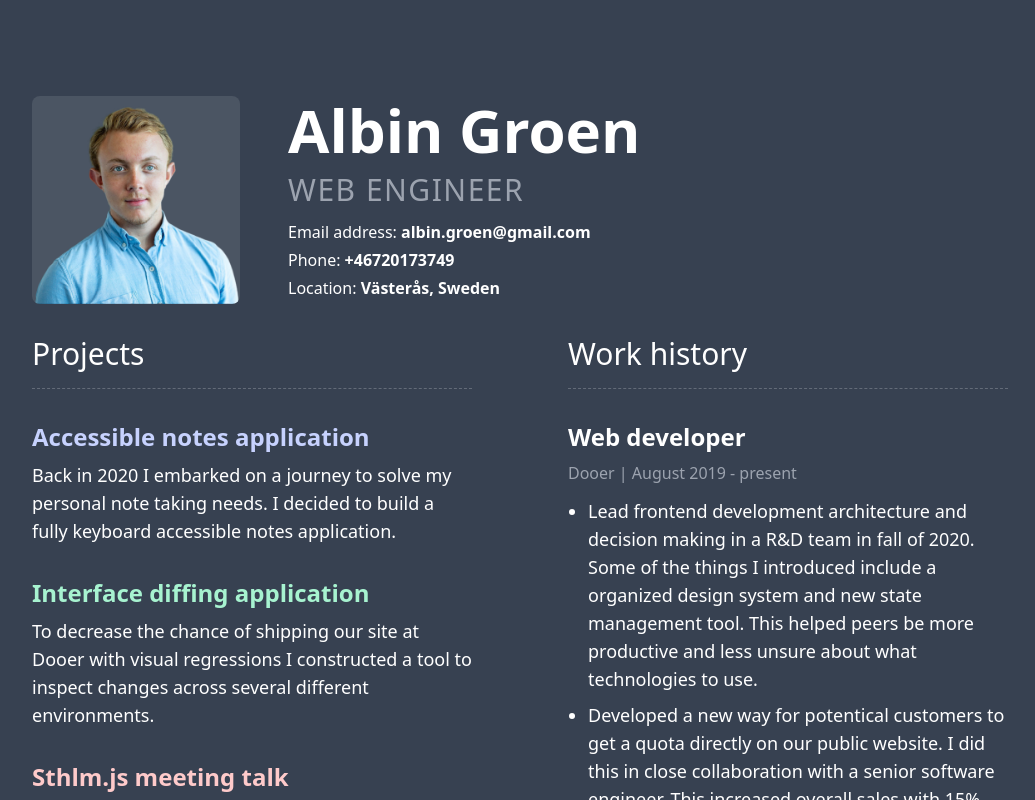
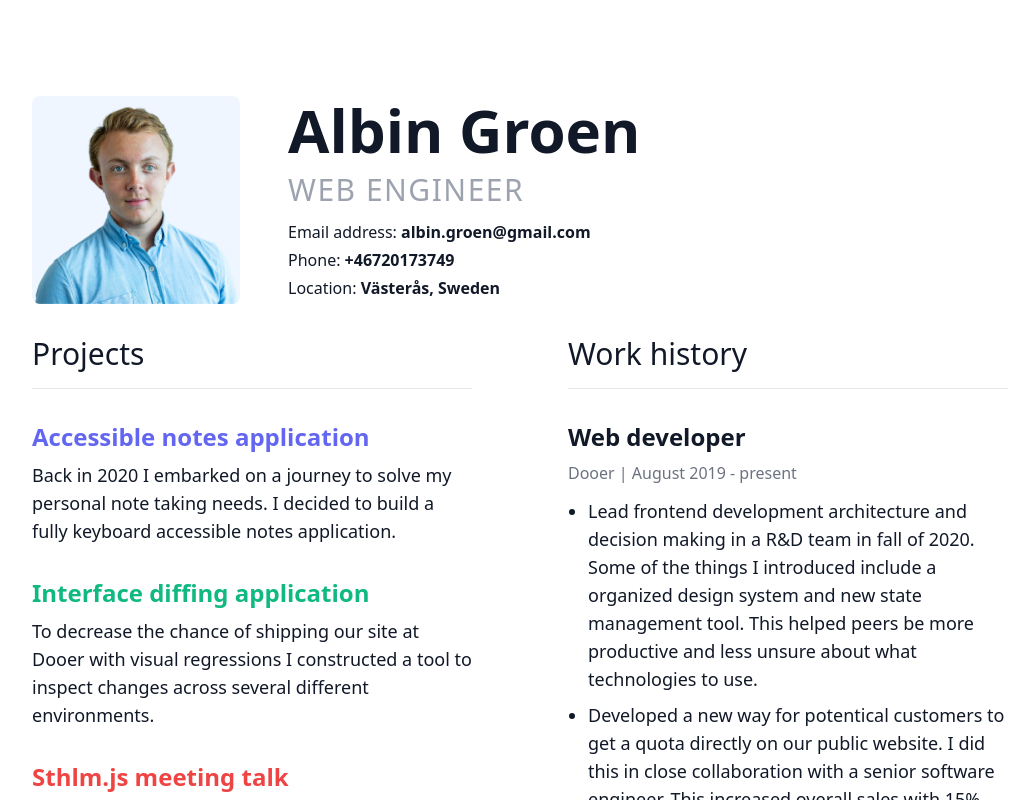
Before and after one commit to sunapi386/portfolio-lite, a Next.js app in the folder cv/: page / in a window 1280 px wide. Shown: the whole page, without its empty margins (120-1155 px from the left). Built offline with nearby package versions, Linux system fonts and the light colour scheme.

Commit message:
:iphone: Responsive design

```diff
--- a/cv/constants/projects.json
+++ b/cv/constants/projects.json
@@ -2,26 +2,31 @@
   {
     "title": "Accessible notes application",
     "description": "Back in 2020 I embarked on a journey to solve my personal note taking needs. I decided to build a fully keyboard accessible notes application.",
-    "color": "indigo-200"
+    "colorDark": "indigo-200",
+    "color": "indigo-500"
   },
   {
     "title": "Interface diffing application",
     "description": "To decrease the chance of shipping our site at Dooer with visual regressions I constructed a tool to inspect changes across several different environments.",
-    "color": "green-200"
+    "colorDark": "green-200",
+    "color": "green-500"
   },
   {
     "title": "Sthlm.js meeting talk",
     "description": "Back in May 2020 I did my first ever public talk and spoke at the coding meetup group Sthlm.js about how I'm building my own visual regression testing tool.",
-    "color": "red-200"
+    "colorDark": "red-200",
+    "color": "red-500"
   },
   {
     "title": "Coffee and Code meetup",
     "description": "A few years ago I started a coding meetup in my home city of Västerås. I'd been on many in Stockholm but never found any here, so I started one myself.",
-    "color": "blue-200"
+    "colorDark": "blue-200",
+    "color": "blue-500"
   },
   {
     "title": "Nordic.js/design volunteer",
     "description": "Back in fall of 2018 I, together with many others, helped organize the design and development conference of Nordic.design and Nordic.js in Stockholm.",
-    "color": "yellow-200"
+    "colorDark": "yellow-200",
+    "color": "yellow-500"
   }
 ]
--- a/cv/pages/_app.js
+++ b/cv/pages/_app.js
@@ -2,7 +2,7 @@ import '../styles/globals.css'
 
 function MyApp({ Component, pageProps }) {
   return (
-    <div className="antialiased text-white bg-gray-700 h-screen overflow-auto">
+    <div className="antialiased text-gray-900 dark:text-white dark:bg-gray-700 h-screen overflow-auto">
       <Component {...pageProps} />
     </div>
   )
--- a/cv/pages/index.tsx
+++ b/cv/pages/index.tsx
@@ -10,14 +10,14 @@ export default function Home() {
       </Head>
 
       <div className="max-w-screen-lg mx-auto py-24 px-6">
-        <header className="flex items-center space-x-12">
+        <header className="flex flex-col lg:flex-row text-center lg:text-left items-center space-y-8 lg:space-y-0 lg:space-x-12">
           <img
             src="/profile.png"
-            className="w-52 rounded-lg bg-gray-600 object-contain object-bottom"
+            className="w-52 rounded-lg bg-blue-50 dark:bg-gray-600 object-contain object-bottom"
             alt=""
           />
           <div>
-            <h1 className="text-6xl font-bold">Albin Groen </h1>
+            <h1 className="text-6xl font-bold">Albin Groen</h1>
             <p className="font-medium mt-3 text-3xl tracking-wider text-gray-400">
               WEB ENGINEER
             </p>
@@ -34,64 +34,72 @@ export default function Home() {
           </div>
         </header>
 
-        <section className="flex items-start space-x-24 mt-8">
-          <div className="flex-1">
+        <section className="flex flex-col lg:flex-row items-start space-y-10 md:space-x-24 md:space-y-0 mt-8">
+          <div className="flex-1 w-full">
             <h2 className="text-3xl font-medium">Projects</h2>
 
-            <hr className="mt-4 opacity-25 border-dashed" />
+            <hr className="mt-4 dark:opacity-25 dark:border-dashed" />
 
             {PROJECTS.map((project) => (
               <div key={project.title} className="mt-8">
-                <h3 className={`text-2xl text-${project.color} font-bold`}>
+                <h3
+                  className={`text-2xl text-${project.color} dark:text-${project.colorDark} font-bold`}
+                >
                   {project.title}
                 </h3>
-                <p className="max-w-md mt-2 text-lg">{project.description}</p>
+                <p className="max-w-lg lg:max-w-md mt-2 text-lg">
+                  {project.description}
+                </p>
               </div>
             ))}
 
             <div className="mt-10">
               <h2 className="text-3xl font-medium">Achievements</h2>
 
-              <hr className="mt-4 opacity-25 border-dashed" />
+              <hr className="mt-4 dark:opacity-25 dark:border-dashed" />
 
               <div className="mt-6">
-                <h3 className={`text-2xl font-bold`}>
+                <h3 className="text-2xl font-semibold dark:font-bold">
                   1st place Northack hackathon
                 </h3>
 
-                <p className="max-w-md mt-1 text-lg text-gray-400">
+                <p className="lg:max-w-md mt-1 text-lg text-gray-500 dark:text-gray-400">
                   November 2019
                 </p>
               </div>
 
               <div className="mt-6">
-                <h3 className={`text-2xl font-bold`}>
+                <h3 className="text-2xl font-semibold dark:font-bold">
                   2nd place OpenHack hackathon
                 </h3>
 
-                <p className="max-w-md mt-1 text-lg text-gray-400">
+                <p className="lg:max-w-md mt-1 text-lg text-gray-500 dark:text-gray-400">
                   November 2018
                 </p>
               </div>
 
               <div className="mt-6">
-                <h3 className={`text-2xl font-bold`}>
+                <h3 className="text-2xl font-semibold dark:font-bold">
                   Most improved student diploma
                 </h3>
 
-                <p className="max-w-md mt-1 text-lg text-gray-400">June 2018</p>
+                <p className="lg:max-w-md mt-1 text-lg text-gray-500 dark:text-gray-400">
+                  June 2018
+                </p>
               </div>
             </div>
           </div>
 
-          <div className="flex-1">
+          <div className="flex-1 w-full">
             <h2 className="text-3xl font-medium">Work history</h2>
 
-            <hr className="mt-4 opacity-25 border-dashed" />
+            <hr className="mt-4 dark:opacity-25 dark:border-dashed" />
 
             <div className="mt-8">
-              <h3 className={`text-2xl font-bold`}>Web developer</h3>
-              <h4 className="mt-2 font-medium text-gray-400">
+              <h3 className="text-2xl font-semibold dark:font-bold">
+                Web developer
+              </h3>
+              <h4 className="mt-2 font-medium dark:text-gray-400 text-gray-500">
                 Dooer | August 2019 - present
               </h4>
               <ul className="list-disc pl-5 mt-3 flex flex-col space-y-2 text-lg">
@@ -112,8 +120,10 @@ export default function Home() {
             </div>
 
             <div className="mt-8">
-              <h3 className={`text-2xl font-bold`}>Fullstack developer</h3>
-              <h4 className="mt-2 font-medium text-gray-400">
+              <h3 className="text-2xl font-semibold dark:font-bold">
+                Fullstack developer
+              </h3>
+              <h4 className="mt-2 font-medium dark:text-gray-400 text-gray-500">
                 Wopify | January 2018 - July 2019
               </h4>
               <ul className="list-disc pl-5 mt-3 flex flex-col space-y-2 text-lg">
@@ -133,12 +143,14 @@ export default function Home() {
             <div className="mt-10">
               <h2 className="text-3xl font-medium">Education</h2>
 
-              <hr className="mt-4 opacity-25 border-dashed" />
+              <hr className="mt-4 dark:opacity-25 dark:border-dashed" />
 
               <div className="mt-6">
-                <h3 className={`text-2xl font-bold`}>Wijkmanska Highschool</h3>
+                <h3 className="text-2xl font-semibold dark:font-bold">
+                  Wijkmanska Highschool
+                </h3>
 
-                <p className="max-w-md mt-1 text-lg text-gray-400">
+                <p className="lg:max-w-md mt-1 text-lg text-gray-500 dark:text-gray-400">
                   Technical degree | 2015-2018
                 </p>
               </div>
@@ -147,14 +159,14 @@ export default function Home() {
             <div className="mt-10">
               <h2 className="text-3xl font-medium">Skills</h2>
 
-              <hr className="mt-4 opacity-25 border-dashed" />
+              <hr className="mt-4 dark:opacity-25 dark:border-dashed" />
 
               <p className="text-lg mt-6">
                 I have worked a long time with web development. Starting with
-                PHP, HTML and CSS and learning the communication between server
-                and client, and nowadays specializing in frameworks and tools
-                like React, GraphQL, design-systems and state management
-                libraries. I have knowledge with a large scale of web
+                JavaScript HTML and CSS and learning the communication between
+                server and client, and nowadays specializing in frameworks and
+                tools like React, TypeScript, GraphQL, design-systems and state
+                management libraries. I have knowledge with a large scale of web
                 development tools and services, but can't list them all here, so
                 feel free to ask me.
               </p>
--- a/cv/tailwind.config.js
+++ b/cv/tailwind.config.js
@@ -7,20 +7,28 @@ module.exports = {
     ],
     options: {
       safelist: [
-        "text-indigo-200",
-        "text-green-200",
-        "text-red-200",
-        "text-blue-200",
-        "text-yellow-200",
+        "text-indigo-500",
+        "text-green-500",
+        "text-red-500",
+        "text-blue-500",
+        "text-yellow-500",
+        "dark:text-indigo-200",
+        "dark:text-green-200",
+        "dark:text-red-200",
+        "dark:text-blue-200",
+        "dark:text-yellow-200",
       ],
     },
   },
-  darkMode: false, // or 'media' or 'class'
+  darkMode: "media",
   theme: {
     extend: {},
   },
   variants: {
-    extend: {},
+    extend: {
+      borderStyle: ["dark"],
+      opacity: ["dark"],
+    },
   },
   plugins: [],
 };
```
